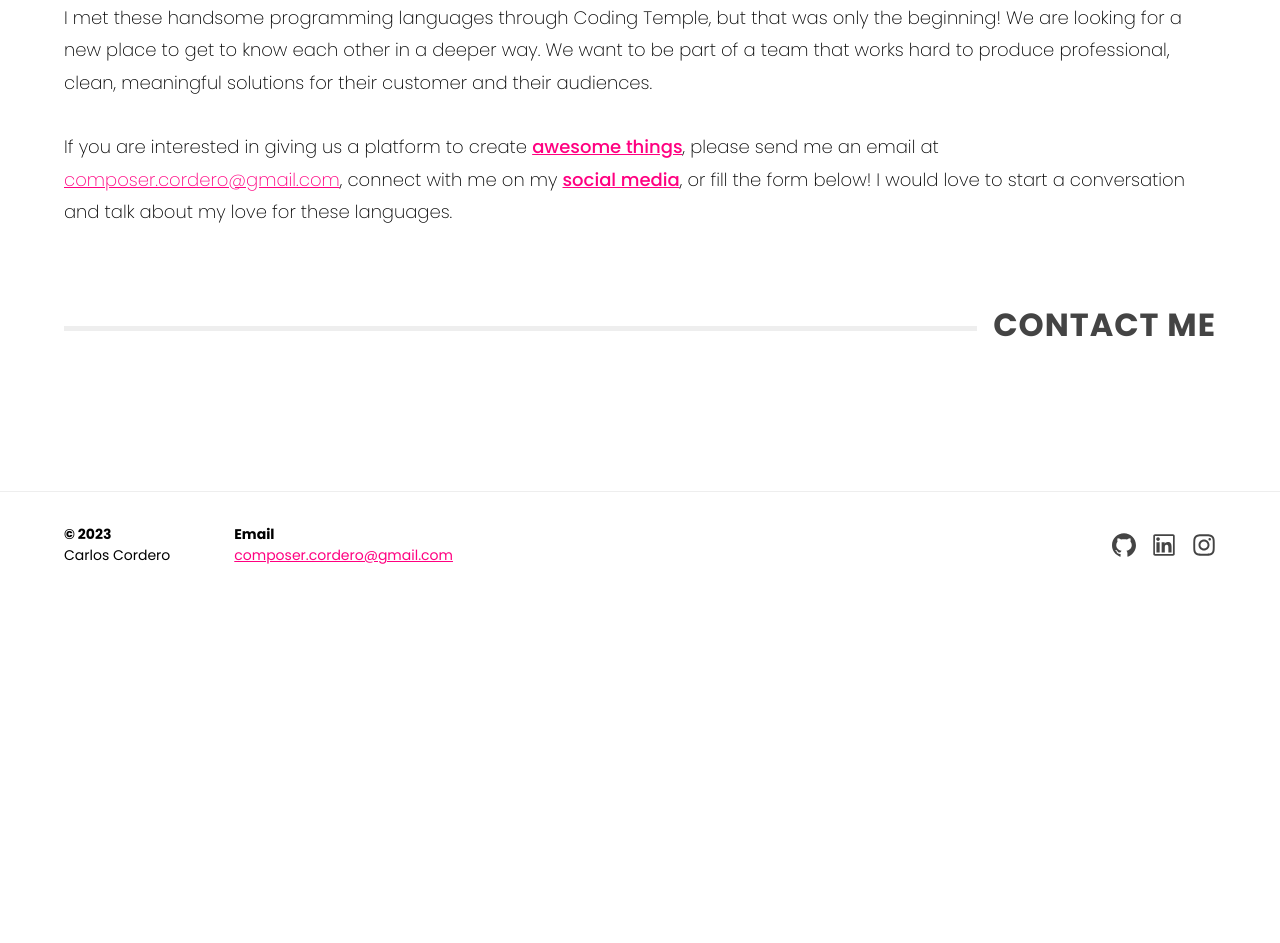
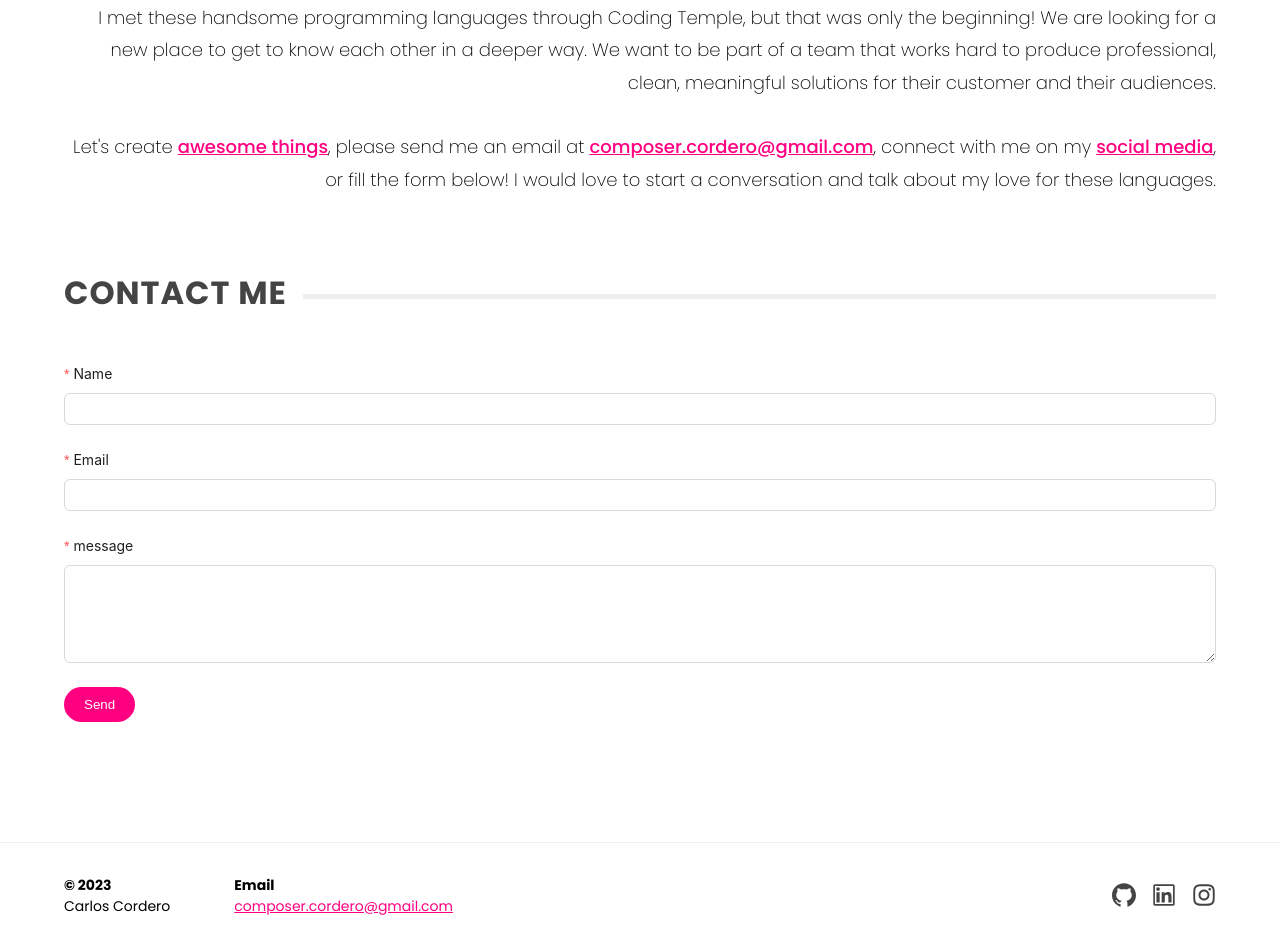
Before and after one commit to composercordero/composercordero.github.io, a React (Vite) app: page /contact in a window 1280 px wide. Shown: the part 800-1743 px from the top of the page. Before the commit the page ends 1398 px from the top, so only its background shows below. Built offline with nearby package versions, Linux system fonts and the light colour scheme.

Commit message:
menu bug fix and contact form

```diff
--- a/src/components/ProjectCard.tsx
+++ b/src/components/ProjectCard.tsx
@@ -15,12 +15,17 @@ const ProjectCardInner = styled.div`
     padding: 2rem 1.875rem;
     border-radius: 25px;
     height: 100%;
-    background-color: #ff0080;
+    background-color: #ff99cc;
     position: relative;
     -webkit-box-pack: justify;
     -webkit-box-align: center;
     overflow: auto;
     transition: all 0.25s cubic-bezier(0.645,0.045,0.355,1);
+
+    &:hover{
+        background-color: #ff66b3;
+
+    }
 `;
 
 const ProjectHeader = styled.div`
@@ -34,7 +39,7 @@ const ProjectHeader = styled.div`
 `;
 
 const ProjectTitle = styled.h3`
-    font-size: 1.5rem;
+    font-size: rem;
     margin: 1rem 0;
 
     a{
--- a/src/components/global/Header.tsx
+++ b/src/components/global/Header.tsx
@@ -135,6 +135,18 @@ const Header = ({isDarkTheme, theme, setTheme}: headerProps) => {
         console.log(`switch to ${isDarkTheme}`);
     };
 
+    const handleNavigate = (e) => {
+        e.preventDefault();
+        navigate(e.currentTarget.getAttribute("href"));
+    }
+
+    const handleMobileNavigate = (e) => {
+        e.preventDefault();
+        navigate(e.currentTarget.getAttribute("href"));
+        toggleNav(!toggle)
+    }
+
+
 return (<>
     <StyledHeader>
         <Link to="/" onClick={(e) => { e.preventDefault(); navigate("/"); }} style={{display:'flex', alignItems:'center'}}>
@@ -148,14 +160,14 @@ return (<>
                 <StyledMenu>
                     <ul style={{display:'flex', alignItems:'center', columnGap:'2em', marginRight:'1rem'}}>
                         <li>
-                            <Link to="/" onClick={(e) => { e.preventDefault(); navigate("/"); }} > Home </Link>
+                            <Link to="/" onClick={handleNavigate}> Home </Link>
                         </li>
 
                         <li>
-                            <Link to="projects" onClick={(e) => { e.preventDefault(); navigate("projects"); }} > Projects </Link>
+                            <Link to="projects" onClick={handleNavigate}> Projects </Link>
                         </li>
                         <li>
-                            <Link to="contact" onClick={(e) => { e.preventDefault(); navigate("contact"); }} > Contact </Link>
+                            <Link to="contact" onClick={handleNavigate}> Contact </Link>
                         </li>
                     </ul>
                 </StyledMenu>
@@ -175,15 +187,15 @@ return (<>
     <Overlay open={toggle}>
         <OverlayMenu open={toggle}>
             <li>
-                <Link to="/" onClick={(e) => { e.preventDefault(); navigate("/"); }} > Home </Link>
+                <Link to="/" onClick={handleMobileNavigate}> Home </Link>
             </li>
 
             <li>
-                <Link to="projects" onClick={(e) => { e.preventDefault(); navigate("projects"); }} > Projects </Link>
+                <Link to="projects" onClick={handleMobileNavigate}> Projects </Link>
             </li>
 
             <li>
-                <Link to="contact" onClick={(e) => { e.preventDefault(); navigate("contact"); }} > Contact </Link>
+                <Link to="contact" onClick={handleMobileNavigate}> Contact </Link>
             </li>
 
         </OverlayMenu>
--- a/src/index.css
+++ b/src/index.css
@@ -25,3 +25,10 @@ dl, ol, ul {
 ::-webkit-scrollbar {
     width: 10px;
 }
+
+::selection {
+    background: #ff66b3;
+  }
+  ::-moz-selection {
+    background: #ff66b3;
+  }
--- a/src/views/Contact.tsx
+++ b/src/views/Contact.tsx
@@ -1,6 +1,8 @@
 import styled from "styled-components"
 import Hero from "../components/global/Hero";
 import { Link } from "react-router-dom";
+// ant d component
+import {Form, Input, } from 'antd';
 
 const Container = styled.section`
     display: flex;
@@ -46,32 +48,86 @@ const ContactDescription = styled.div`
     line-height: 1.8;
     margin-bottom: 1rem;
     white-space: pre-line;
-}
+    text-align: right;
+
 `;
+
+const FormButton = styled.button`
+    background-color: #ff0080;
+    color: #fff;
+    font-weight:500;
+    padding: 10px 20px;
+    border-radius: 25px;
+    border: none;
+    transition: 0.2s ease;
+    cursor: pointer;
+
+    &:hover{
+      background-color: #ff3399;
+    }
+`;
+
 const info = {
   accent: 'Let\'s keep talking,',
   title: 'Find out if JavaScript loves me back (😏)',
-  content: 'JS knows I\'ve dated Python and MySQL, but JS is fine. We sit down and spend hours crafting plans, apps, and projects that let us get to know each other while helping the people around us. Isn’t that cool? I think so.'
+  content: 'JS knows I\'ve dated Python and MySQL, but JS is fine. We sit down and spend hours crafting plans, apps, and projects that let us get to know each other while helping the people around us. Isn\'t that cool? I think so.'
 }
 
-type contactProps = {
+const Contact = () => {
+  const [form] = Form.useForm<{ name: string; email: string; message:string }>();
+  const { TextArea } = Input;
 
-}
+  const validateMessages = {
+    required: '${label} is required!',
+    types: {
+      email: '${label} is not a valid email!',
+      number: '${label} is not a valid number!',
+    },
+    number: {
+      range: '${label} must be between ${min} and ${max}',
+    },
+  };
 
-const Contact = (props: contactProps) => {
+  const onFinish = (values: any) => {
+    console.log(values);
+  };
+
   return (
     <Container>
             <Hero accent={info['accent']} title={info['title']} content= {info['content']}/>
-            <Title><span>Looking for a team</span></Title>
+            <Title direction={'right'} margin={'0 0 0 1rem'}><span>Looking for a team</span></Title>
             <ContactDescription>
               <p>I met these handsome programming languages through Coding Temple, but that was only the beginning! We are looking for a new place to get to know each other in a deeper way. We want to be part of a team that works hard to produce professional, clean, meaningful solutions for their customer and their audiences. </p>
               <br/>
 
-              <p>If you are interested in giving us a platform to create <Link to="/projects" style={{color:'#ff0080', fontWeight:'500'}}>awesome things</Link>, please send me an email at <a href="mailto:composer.cordero@gmail.com" style={{color:'#ff0080'}}>composer.cordero@gmail.com</a>, connect with me on my <Link to="https://www.instagram.com/composercordero/" target="_blank" style={{color:'#ff0080', fontWeight:'500'}}>social media</Link>, or fill the form below! I would love to start a conversation and talk about my love for these languages.</p>
+              <p>Let's create <Link to="/projects" style={{color:'#ff0080', fontWeight:'500'}}>awesome things</Link>, please send me an email at <Link to="mailto:composer.cordero@gmail.com" style={{color:'#ff0080', fontWeight:'500'}}>composer.cordero@gmail.com</Link>, connect with me on my <Link to="https://www.instagram.com/composercordero/" target="_blank" style={{color:'#ff0080', fontWeight:'500'}}>social media</Link>, or fill the form below! I would love to start a conversation and talk about my love for these languages.</p>
             </ContactDescription>
 
-            <Title direction={'right'} margin={'0 0 0 1rem'}><span>Contact me</span></Title>
+            <Title ><span>Contact me</span></Title>
 
+            <Form form={form}
+              name="contact"
+              layout="vertical"
+              autoComplete="off"
+              validateMessages={validateMessages}
+              onFinish={onFinish}>
+
+            <Form.Item name={['user', 'name']} label="Name" rules={[{ required: true }]}>
+              <Input />
+            </Form.Item>
+
+            <Form.Item name={['user', 'email']} label="Email" rules={[{ type: 'email', required: true }]}>
+              <Input />
+            </Form.Item>
+
+            <Form.Item name={['user', 'message']} label="message" rules={[{ required: true }]}>
+              <TextArea rows={4} />
+            </Form.Item>
+
+            <Form.Item >
+              <FormButton htmlType="submit">Send</FormButton>
+            </Form.Item>
+            </Form>
 
         </Container>
   )
```
